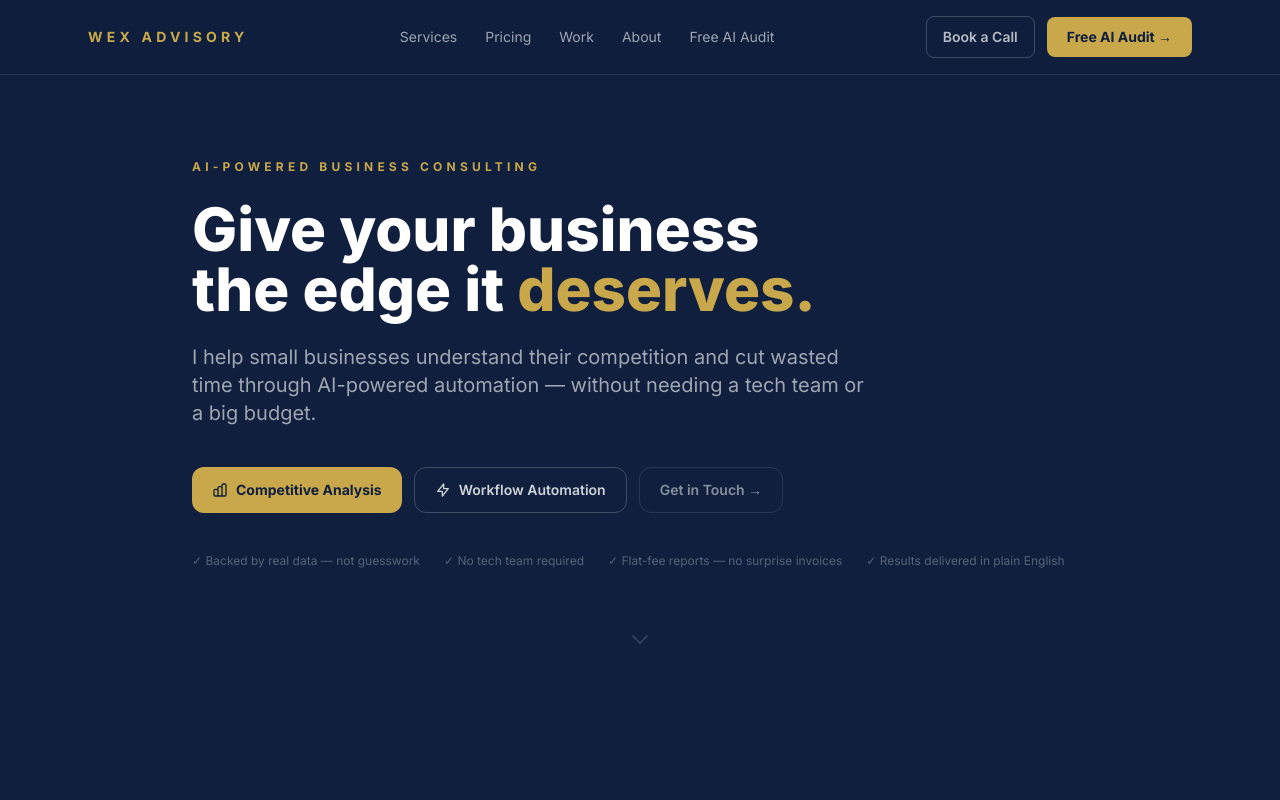
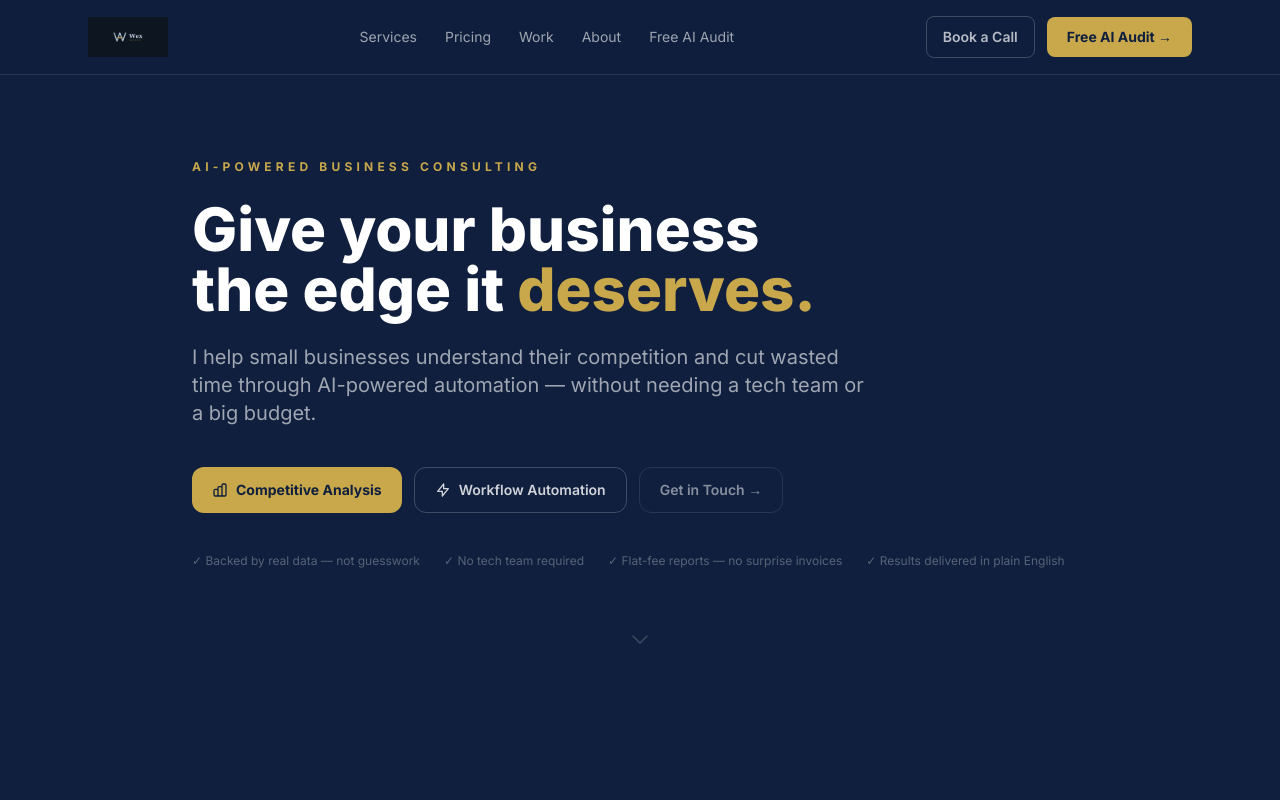
Before and after one commit to wexmix3/Wex-Advisory, a Next.js app: page / in a window 1280 px wide. Shown: the top 800 px of the page. Built offline with nearby package versions, Linux system fonts and the light colour scheme.

Commit message:
Replace text logo with WA monogram image in navbar
Co-Authored-By: Claude Sonnet 4.6 <noreply@anthropic.com>

```diff
--- a/src/components/Nav.tsx
+++ b/src/components/Nav.tsx
@@ -8,8 +8,12 @@ export default function Nav() {
   return (
     <header className="fixed top-0 left-0 right-0 z-50 bg-navy/95 backdrop-blur border-b border-white/10">
       <div className="max-w-6xl mx-auto px-6 py-4 flex items-center justify-between">
-        <a href="#" className="text-gold text-sm font-bold tracking-[0.3em] uppercase">
-          Wex Advisory
+        <a href="#">
+          <img
+            src="/projects/wex-advisory.png"
+            alt="Wex Advisory"
+            className="h-10 w-auto"
+          />
         </a>
 
         {/* Desktop nav */}
```
